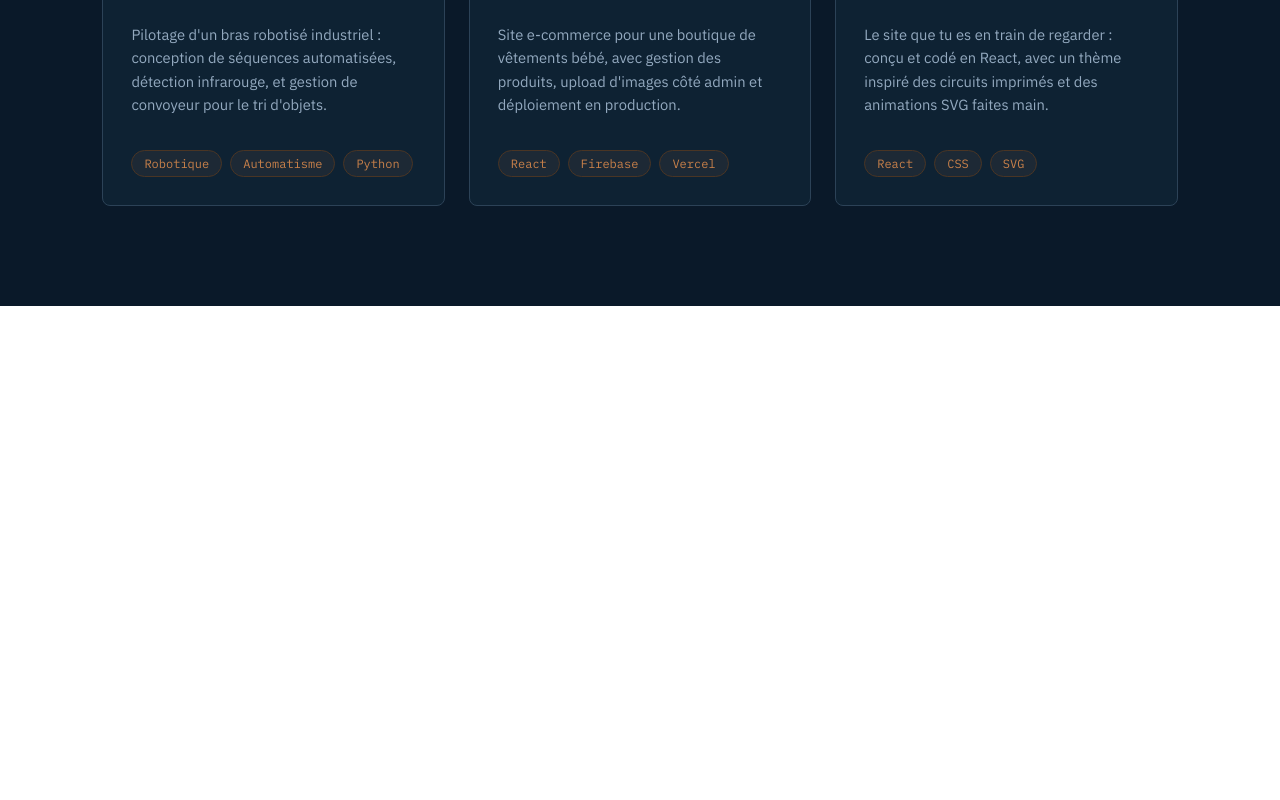
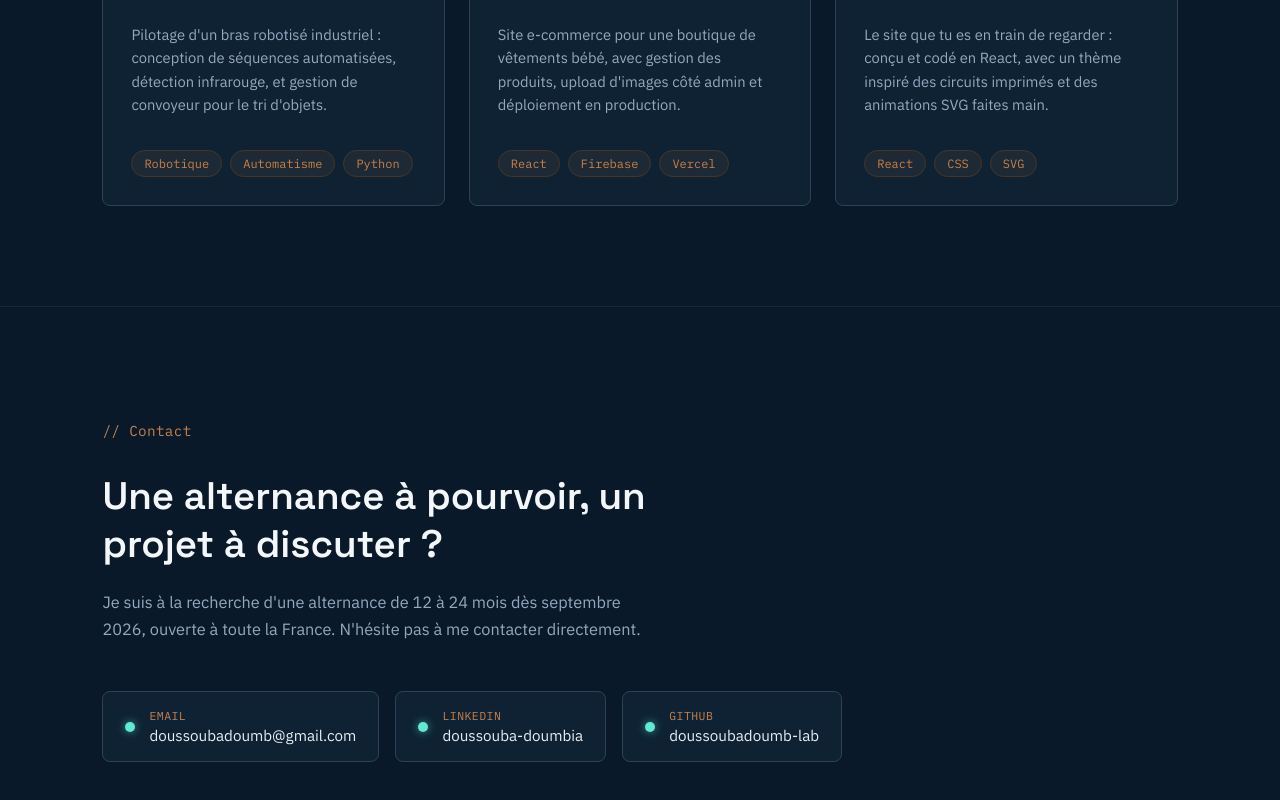
Before and after one commit to doussoubadoumb-lab/portfolio-doussouba, a React (Create React App) app: page / in a window 1280 px wide. Shown: the part 3019-3819 px from the top of the page. Before the commit the page ends 3325 px from the top, so only its background shows below. Built offline with nearby package versions, Linux system fonts and the light colour scheme.

Commit message:
Ajout section Contact

```diff
--- a/src/App.js
+++ b/src/App.js
@@ -2,6 +2,7 @@ import Hero from './components/Hero';
 import About from './components/About';
 import Skills from './components/Skills';
 import Projects from './components/Projects';
+import Contact from './components/Contact';
 
 function App() {
   return (
@@ -10,6 +11,7 @@ function App() {
       <About />
       <Skills />
       <Projects />
+      <Contact />
     </div>
   );
 }
--- /dev/null
+++ b/src/components/Contact.css
@@ -0,0 +1,95 @@
+.contact {
+  padding: 100px 8vw 120px;
+  background: #0A1929;
+  color: #E8EEF2;
+  border-top: 1px solid #16283B;
+}
+
+.contact__eyebrow {
+  font-family: 'IBM Plex Mono', monospace;
+  font-size: 0.9rem;
+  color: #C9814A;
+  letter-spacing: 0.02em;
+  margin-bottom: 20px;
+}
+
+.contact__title {
+  font-family: 'Space Grotesk', sans-serif;
+  font-weight: 600;
+  font-size: clamp(1.8rem, 3.2vw, 2.4rem);
+  line-height: 1.25;
+  margin-bottom: 20px;
+  color: #F4F7FA;
+  max-width: 640px;
+}
+
+.contact__body {
+  font-family: 'IBM Plex Sans', sans-serif;
+  font-size: 1.02rem;
+  line-height: 1.7;
+  color: #93A9BF;
+  max-width: 560px;
+  margin-bottom: 48px;
+}
+
+.contact__links {
+  display: flex;
+  flex-wrap: wrap;
+  gap: 16px;
+}
+
+.contact__pin {
+  display: flex;
+  align-items: center;
+  gap: 14px;
+  background: #0E2233;
+  border: 1px solid #2C4257;
+  border-radius: 8px;
+  padding: 16px 22px;
+  text-decoration: none;
+  transition: border-color 0.2s ease, transform 0.2s ease;
+}
+
+.contact__pin:hover {
+  border-color: #5EEAD4;
+  transform: translateY(-3px);
+}
+
+.contact__pin-dot {
+  width: 10px;
+  height: 10px;
+  border-radius: 50%;
+  background: #5EEAD4;
+  box-shadow: 0 0 8px rgba(94, 234, 212, 0.6);
+  flex-shrink: 0;
+}
+
+.contact__pin-text {
+  display: flex;
+  flex-direction: column;
+  gap: 2px;
+}
+
+.contact__pin-label {
+  font-family: 'IBM Plex Mono', monospace;
+  font-size: 0.72rem;
+  color: #C9814A;
+  text-transform: uppercase;
+  letter-spacing: 0.04em;
+}
+
+.contact__pin-value {
+  font-family: 'IBM Plex Sans', sans-serif;
+  font-size: 0.95rem;
+  color: #E8EEF2;
+}
+
+@media (max-width: 720px) {
+  .contact {
+    padding: 70px 6vw 90px;
+  }
+
+  .contact__links {
+    flex-direction: column;
+  }
+}
--- /dev/null
+++ b/src/components/Contact.js
@@ -0,0 +1,58 @@
+import React from 'react';
+import './Contact.css';
+
+const links = [
+  {
+    id: 'email',
+    label: 'Email',
+    value: 'doussoubadoumb@gmail.com',
+    href: 'mailto:doussoubadoumb@gmail.com',
+  },
+  {
+    id: 'linkedin',
+    label: 'LinkedIn',
+    value: 'doussouba-doumbia',
+    href: 'https://www.linkedin.com/in/doussouba-doumbia-801b05396',
+  },
+  {
+    id: 'github',
+    label: 'GitHub',
+    value: 'doussoubadoumb-lab',
+    href: 'https://github.com/doussoubadoumb-lab',
+  },
+];
+
+function Contact() {
+  return (
+    <section className="contact" id="contact">
+      <p className="contact__eyebrow">{'// Contact'}</p>
+      <h2 className="contact__title">
+        Une alternance à pourvoir, un projet à discuter ?
+      </h2>
+      <p className="contact__body">
+        Je suis à la recherche d'une alternance de 12 à 24 mois dès septembre 2026,
+        ouverte à toute la France. N'hésite pas à me contacter directement.
+      </p>
+
+      <div className="contact__links">
+        {links.map((l) => (
+          <a
+            href={l.href}
+            key={l.id}
+            className="contact__pin"
+            target={l.id !== 'email' ? '_blank' : undefined}
+            rel={l.id !== 'email' ? 'noopener noreferrer' : undefined}
+          >
+            <span className="contact__pin-dot" />
+            <span className="contact__pin-text">
+              <span className="contact__pin-label">{l.label}</span>
+              <span className="contact__pin-value">{l.value}</span>
+            </span>
+          </a>
+        ))}
+      </div>
+    </section>
+  );
+}
+
+export default Contact;
```
